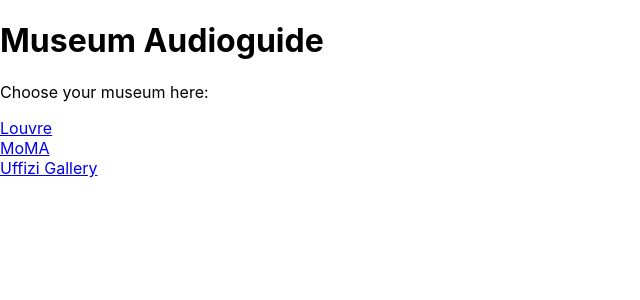
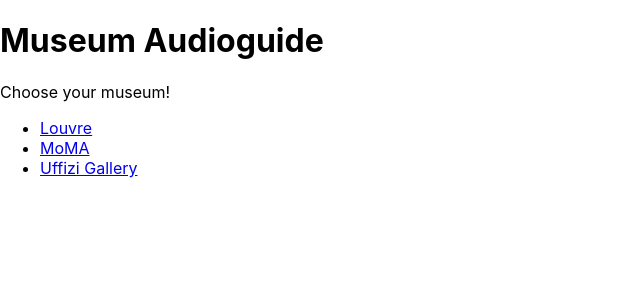
Before and after one commit to nikolai8159/claudio, a React (Create React App) app in the folder audioguide-app/frontend/: page / in a window 1280 px wide. Shown: the top 300 px of the page, without its empty margins (0-640 px from the left). Built offline with nearby package versions, Linux system fonts and the light colour scheme.

Commit message:
Update HomePage.js

```diff
--- a/audioguide-app/frontend/src/pages/HomePage.js
+++ b/audioguide-app/frontend/src/pages/HomePage.js
@@ -4,10 +4,12 @@
   return (
     <div>
       <h1>Museum Audioguide</h1>
-      <p>Choose your museum here:</p>
-      <Link to="/museum/louvre">Louvre</Link><br />
-      <Link to="/museum/moma">MoMA</Link><br />
-      <Link to="/museum/uffizi">Uffizi Gallery</Link>
+      <p>Choose your museum!</p>
+      <ul>
+        <li><Link to="/museum/louvre">Louvre</Link></li>
+        <li><Link to="/museum/moma">MoMA</Link></li>
+        <li><Link to="/museum/uffizi">Uffizi Gallery</Link></li>
+      </ul>
     </div>
   );
 }
```
